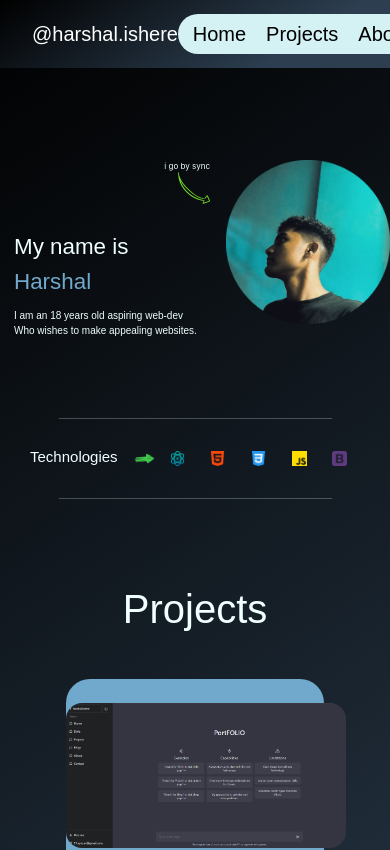
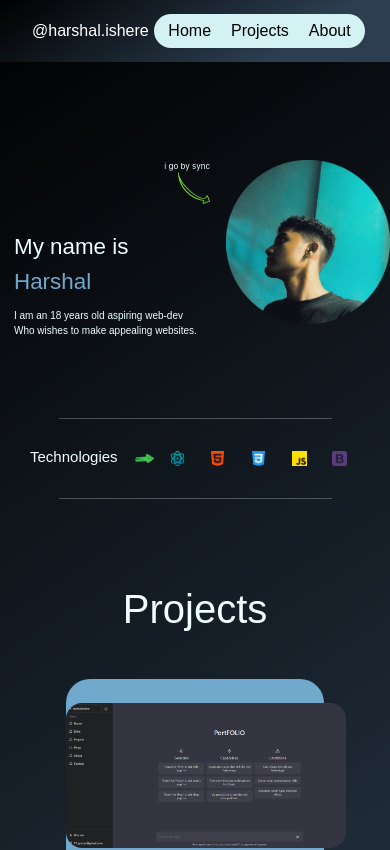
Before and after one commit to harshal-ishere/harshal_ishere, a React (Create React App) app: page / in a window 390 px wide. Shown: the top 850 px of the page. Built offline with nearby package versions, Linux system fonts and the light colour scheme; a web font is replaced by a local one.

Commit message:
added finishing touch to navbar

```diff
--- a/src/components/navbar.tsx
+++ b/src/components/navbar.tsx
@@ -6,7 +6,7 @@ let Navbar: FC = () => {
             <div className="nav-heading">
                 <p>@harshal.ishere</p>
             </div>
-            <div className="nav-items ">
+            <div className="nav-items">
                 <a href="#home">Home</a>
                 <a href="#projects">Projects</a>
                 <a href="#about">About</a>
--- a/src/components/styles.css
+++ b/src/components/styles.css
@@ -11,7 +11,14 @@ nav {
     font-size: 1.25rem;
     top: 0;
 }
-
+@media(max-width:520px){
+    .nav-heading p{
+        font-size: 1rem;
+    }
+    .nav-items a{
+        font-size: 1rem;
+    }
+}
 @media(max-width:820px) {
     .nav-bar-img-div {
         display: none;
@@ -34,6 +41,7 @@ a {
 
 .nav-heading p {
     padding-top: 0.3rem;
+    padding-right: 0.3rem;
     font-family: 'Author', sans-serif;
 }
 
```
